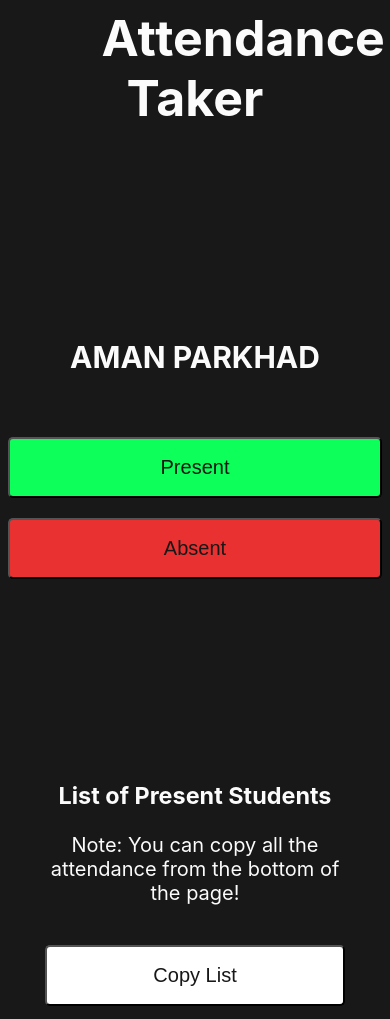
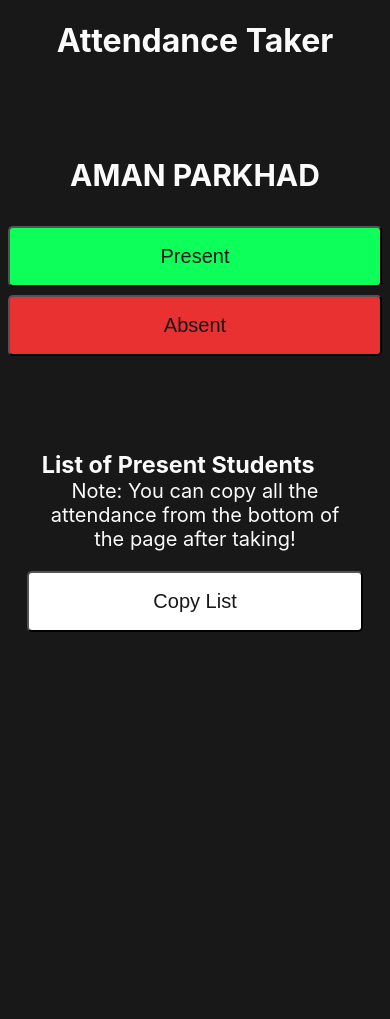
Before and after one commit to Navdeepgambhir9023/attendance-taker, a plain HTML site: page index.html in a window 390 px wide. After the commit the page ends 844 px from the top, so only its background shows below. Drawn offline with Linux system fonts and the light colour scheme; a web font is replaced by a local one.

Commit message:
fix: responsiveness fixed

```diff
--- a/index.html
+++ b/index.html
@@ -22,7 +22,7 @@
   <div id="footer-div">
     <div>
       <h3>List of Present Students</h3>
-      <p>Note: You can copy all the attendance from the bottom of the page!</p>
+      <p>Note: You can copy all the attendance from the bottom of the page after taking!</p>
     </div>
     <div id="presentList"></div>
     <button id="copylist-btn" onclick="copyPresentList()">Copy List</button>
--- a/styles.css
+++ b/styles.css
@@ -6,11 +6,7 @@ body {
   sans-serif;
 }
 
-
 h1 {
-  font-size: 50px;
-  margin: auto;
-  width: 50%;
   text-align: center;
 }
 
@@ -20,12 +16,12 @@ h1 {
   align-items: center;
   justify-content: center;
   height: 100%;
-  margin: 20vh 0;
+  margin: 10vh 0;
 }
 
 #home-div h2 {
   font-size: 30px;
-  margin: 5vh;
+  margin: 1.5vh;
   width: 100%;
   text-align: center;
 }
@@ -51,7 +47,7 @@ h1 {
 }
 
 #absent-btn {
-  margin-top: 20px;
+  margin-top: 1vh;
   padding: 2vh 25vw;
   border-radius: 5px;
   background-color: #e93131;
@@ -73,13 +69,24 @@ h1 {
 #footer-div {
   margin: auto;
   bottom: 0;
-  width: 80%;
+  width: 90%;
   text-align: center;
   padding: 10px 0;
   background-color: #181818;
   color: #fbfbfb;
   font-size: 20px;
 }
+
+#footer-div p{
+  margin: auto;
+  width: 90%;
+}
+#footer-div h3 {
+  width: 90%;
+  margin: 0;
+  padding: 0;
+}
+
 
 #copylist-btn {
   margin-top: 20px;
```
